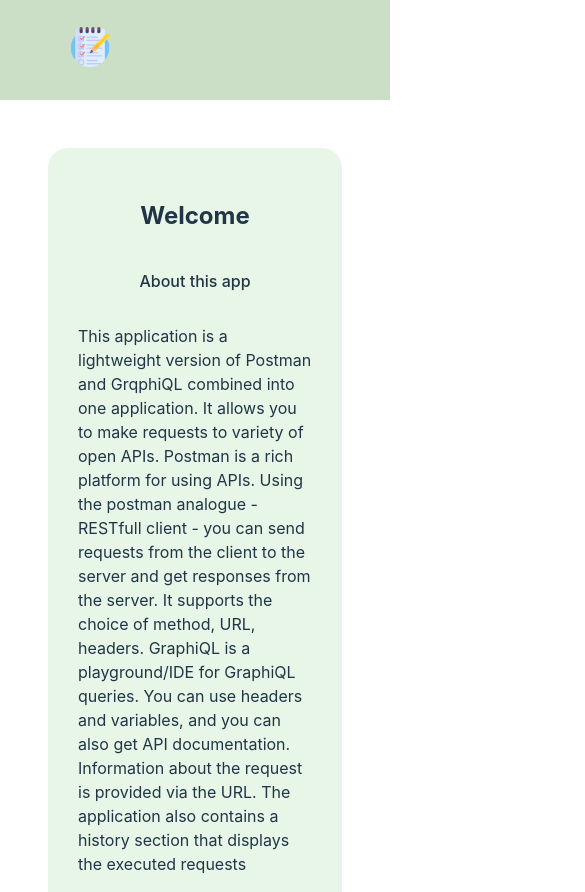
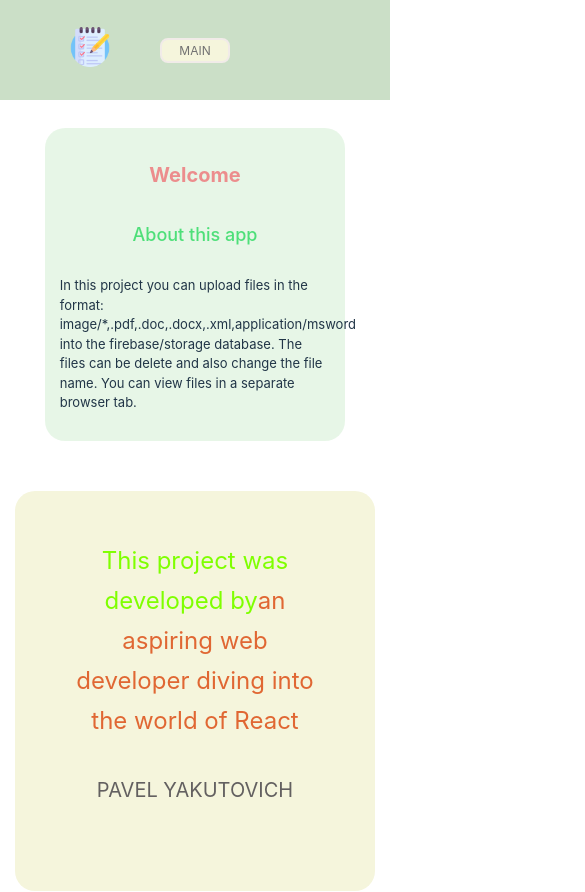
Before and after one commit to MisterYakutovich/react-project, a React (Vite) app in the folder react-project/: page / in a window 390 px wide. Shown: the top 892 px of the page, 585 px wide, since content can reach past the window. Built offline with nearby package versions, Linux system fonts and the light colour scheme; no server answers.

Commit message:
feat:add adaptive

```diff
--- a/react-project/package.json
+++ b/react-project/package.json
@@ -27,7 +27,8 @@
     "react": "^18.3.1",
     "react-dom": "^18.3.1",
     "react-redux": "^9.1.2",
-    "react-router-dom": "^6.27.0"
+    "react-router-dom": "^6.27.0",
+    "scss": "^0.2.4"
   },
   "devDependencies": {
     "@eslint/js": "^9.11.1",
@@ -37,6 +38,7 @@
     "eslint": "^9.11.1",
     "eslint-plugin-react-hooks": "^5.0.0",
     "globals": "^15.9.0",
+    "sass-embedded": "^1.80.3",
     "typescript": "^5.5.3",
     "typescript-eslint": "^8.7.0",
     "vite": "^5.4.8"
--- a/react-project/src/Welcome.module.css
+++ /dev/null
@@ -1,118 +0,0 @@
-.main_container {
-  display: flex;
-  flex-direction: column;
-  align-items: center;
-
-  gap: 50px;
-  padding: 40px;
-  margin-bottom: 40px;
-  line-height: 1.5;
-}
-
-.title {
-  font-size: 25px;
-  text-transform: uppercase;
-  text-align: center;
-}
-
-.project_description {
-  white-space: pre-line;
-  width: 100%;
-}
-
-.project_description_container,
-.course_description_container {
-  display: flex;
-  flex-direction: column;
-  align-items: center;
-  width: 70%;
-  background-color: rgba(183, 228, 183, 0.336);
-  border-radius: 20px;
-  box-sizing: border-box;
-  padding: 30px;
-  gap: 15px;
-  margin-top: 100px;
-}
-
-.highlighted_text {
-  font-weight: 500;
-  text-align: center;
-}
-
-.developers_list {
-  display: flex;
-  flex-direction: row;
-  align-items: center;
-  justify-content: space-around;
-  padding-top: 30px;
-}
-
-.developer_link {
-  text-align: center;
-  width: 40%;
-  background-color: beige;
-  border-radius: 20px;
-  padding: 20px 10px;
-}
-
-.developer_link:hover {
-  transition: 0.4s;
-  background-color: rgb(245, 245, 187);
-}
-.about {
-  position: relative;
-  height: 400px;
-  left: 0px;
-  top: 0px;
-  background-color: beige;
-  padding: 0 30px;
-  border-radius: 20px;
-  width: 70%;
-}
-.about_section_title {
-  position: relative;
-  top: 50px;
-  width: 80%;
-
-  margin: 0 auto;
-  text-align: center;
-}
-.about_title {
-  position: relative;
-  font-size: 36px;
-  line-height: 52px;
-  margin-top: 50px;
-  color: chartreuse;
-}
-.about_title span {
-  color: #e06733;
-}
-.about_description_text {
-  font-family: 'Inter';
-  font-style: normal;
-  font-weight: 400;
-  font-size: 24px;
-  line-height: 50px;
-  color: #636060;
-  /*margin-top: 40px;*/
-}
-
-@media (max-width: 1000px) {
-  .project_description_container,
-  .course_description_container,
-  .developers_description_container {
-    width: 90%;
-  }
-
-  .developers_description {
-    text-align: center;
-  }
-}
-
-@media (max-width: 532px) {
-  .project_description_container,
-  .course_description_container,
-  .developers_description_container {
-    width: 100%;
-  }
-}
--- /dev/null
+++ b/react-project/src/Welcome.module.scss
@@ -0,0 +1,368 @@
+/*.main_container {
+  display: flex;
+  flex-direction: column;
+  align-items: center;
+
+  gap: 50px;
+  padding: 40px;
+  margin-bottom: 40px;
+  line-height: 1.5;
+}
+
+.title {
+  font-size: 25px;
+  text-transform: uppercase;
+  text-align: center;
+}
+
+.project_description {
+  white-space: pre-line;
+  width: 100%;
+  font-size: 18px;
+}
+
+.project_description_container,
+.course_description_container {
+  display: flex;
+  flex-direction: column;
+  align-items: center;
+  width: 70%;
+  background-color: rgba(183, 228, 183, 0.336);
+  border-radius: 20px;
+  box-sizing: border-box;
+  padding: 15px;
+  gap: 15px;
+  margin-top: 100px;
+}
+.welcome {
+  color: rgb(236, 141, 141);
+  font-size: 25px;
+}
+.highlighted_text {
+  font-weight: 500;
+  text-align: center;
+  font-size: 22px;
+  color: #4edf79;
+}
+
+.developers_list {
+  display: flex;
+  flex-direction: row;
+  align-items: center;
+  justify-content: space-around;
+  padding-top: 30px;
+}
+
+.developer_link {
+  text-align: center;
+  width: 40%;
+  background-color: beige;
+  border-radius: 20px;
+  padding: 20px 10px;
+}
+
+.developer_link:hover {
+  transition: 0.4s;
+  background-color: rgb(245, 245, 187);
+}
+.about {
+  position: relative;
+  height: 400px;
+  left: 0px;
+  top: 0px;
+  background-color: beige;
+  padding: 0 30px;
+  border-radius: 20px;
+  width: 70%;
+}
+.about_section_title {
+  position: relative;
+  top: 50px;
+  width: 80%;
+
+  margin: 0 auto;
+  text-align: center;
+}
+.about_title {
+  position: relative;
+  font-size: 30px;
+  line-height: 52px;
+  margin-top: 50px;
+  color: chartreuse;
+}
+.about_title span {
+  color: #e06733;
+}
+.about_description_text {
+  font-family: 'Inter';
+  font-style: normal;
+  font-weight: 400;
+  font-size: 22px;
+  line-height: 50px;
+  color: #636060;
+
+}
+
+@media (max-width: 1440px) {
+  .main_container {
+    padding: 40px;
+  }
+
+  .project_description_container,
+  .about {
+    width: 70%;
+  }
+
+  .title {
+    font-size: 25px;
+  }
+
+  .project_description {
+    font-size: 18px;
+  }
+
+  .welcome {
+    font-size: 25px;
+  }
+
+  .highlighted_text {
+    font-size: 22px;
+  }
+
+  .about_title {
+    font-size: 30px;
+  }
+
+  .about_description_text {
+    font-size: 22px;
+  }
+}
+@media (max-width: 768px) {
+  .main_container {
+    padding: 20px;
+  }
+
+  .project_description_container,
+  .about {
+    width: 90%;
+  }
+
+  .title {
+    font-size: 20px;
+  }
+
+  .project_description {
+    font-size: 18px;
+  }
+
+  .welcome {
+    font-size: 20px;
+  }
+
+  .highlighted_text {
+    font-size: 18px;
+  }
+
+  .about_title {
+    font-size: 28px;
+  }
+
+  .about_description_text {
+    font-size: 20px;
+  }
+}
+@media (max-width: 500px) {
+  .project_description {
+    font-size: 13px;
+  }
+  .about_title {
+    line-height: 40px;
+    margin-top: 0px;
+    font-size: 24px;
+  }
+  }*/
+
+  $color_1: rgb(236, 141, 141);
+  $color_2: #4edf79;
+  $color_3: chartreuse;
+  $color_4: #e06733;
+  $color_5: #636060;
+  $font-family_1: 'Inter';
+  $background-color_1: rgba(183, 228, 183, 0.336);
+  $background-color_2: beige;
+  $background-color_3: rgb(245, 245, 187);
+
+  .main_container {
+    display: flex;
+    flex-direction: column;
+    align-items: center;
+    gap: 50px;
+    padding: 40px;
+    margin-bottom: 40px;
+    line-height: 1.5;
+  }
+  .title {
+    font-size: 25px;
+    text-transform: uppercase;
+    text-align: center;
+  }
+  .project_description {
+    white-space: pre-line;
+    width: 100%;
+    font-size: 18px;
+  }
+  .project_description_container {
+    display: flex;
+    flex-direction: column;
+    align-items: center;
+    width: 70%;
+    background-color: $background-color_1;
+    border-radius: 20px;
+    box-sizing: border-box;
+    padding: 15px;
+    gap: 15px;
+    margin-top: 100px;
+  }
+  .course_description_container {
+    display: flex;
+    flex-direction: column;
+    align-items: center;
+    width: 70%;
+    background-color: $background-color_1;
+    border-radius: 20px;
+    box-sizing: border-box;
+    padding: 15px;
+    gap: 15px;
+    margin-top: 100px;
+  }
+  .welcome {
+    color: $color_1;
+    font-size: 25px;
+  }
+  .highlighted_text {
+    font-weight: 500;
+    text-align: center;
+    font-size: 22px;
+    color: $color_2;
+  }
+  .developers_list {
+    display: flex;
+    flex-direction: row;
+    align-items: center;
+    justify-content: space-around;
+    padding-top: 30px;
+  }
+  .developer_link {
+    text-align: center;
+    width: 40%;
+    background-color: $background-color_2;
+    border-radius: 20px;
+    padding: 20px 10px;
+    &:hover {
+      transition: 0.4s;
+      background-color: $background-color_3;
+    }
+  }
+  .about {
+    position: relative;
+    height: 400px;
+    left: 0px;
+    top: 0px;
+    background-color: $background-color_2;
+    padding: 0 30px;
+    border-radius: 20px;
+    width: 70%;
+  }
+  .about_section_title {
+    position: relative;
+    top: 50px;
+    width: 80%;
+    margin: 0 auto;
+    text-align: center;
+  }
+  .about_title {
+    position: relative;
+    font-size: 30px;
+    line-height: 52px;
+    margin-top: 50px;
+    color: $color_3;
+    span {
+      color: $color_4;
+    }
+  }
+  .about_description_text {
+    font-family: $font-family_1;
+    font-style: normal;
+    font-weight: 400;
+    font-size: 22px;
+    line-height: 50px;
+    color: $color_5;
+  }
+  @media (max-width: 1440px) {
+    .main_container {
+      padding: 40px;
+    }
+    .project_description_container {
+      width: 70%;
+    }
+    .about {
+      width: 70%;
+    }
+    .title {
+      font-size: 25px;
+    }
+    .project_description {
+      font-size: 18px;
+    }
+    .welcome {
+      font-size: 25px;
+    }
+    .highlighted_text {
+      font-size: 22px;
+    }
+    .about_title {
+      font-size: 30px;
+    }
+    .about_description_text {
+      font-size: 22px;
+    }
+  }
+  @media (max-width: 768px) {
+    .main_container {
+      padding: 20px;
+    }
+    .project_description_container {
+      width: 90%;
+    }
+    .about {
+      width: 90%;
+    }
+    .title {
+      font-size: 20px;
+    }
+    .project_description {
+      font-size: 18px;
+    }
+    .welcome {
+      font-size: 20px;
+    }
+    .highlighted_text {
+      font-size: 18px;
+    }
+    .about_title {
+      font-size: 28px;
+    }
+    .about_description_text {
+      font-size: 20px;
+    }
+  }
+  @media (max-width: 500px) {
+    .project_description {
+      font-size: 13px;
+    }
+    .about_title {
+      line-height: 40px;
+      margin-top: 0px;
+      font-size: 24px;
+    }
+  }
--- a/react-project/src/Welcome.tsx
+++ b/react-project/src/Welcome.tsx
@@ -1,22 +1,16 @@
-import styles from './Welcome.module.css';
+import styles from './Welcome.module.scss';
 
 function Welcome() {
   return (
     <main className={styles.main_container}>
       <section className={styles.project_description_container}>
-        <h2>Welcome</h2>
+        <h2 className={styles.welcome}>Welcome</h2>
         <span className={styles.highlighted_text}>About this app</span>
         <p className={styles.project_description}>
-          This application is a lightweight version of Postman and GrqphiQL
-          combined into one application. It allows you to make requests to
-          variety of open APIs. Postman is a rich platform for using APIs. Using
-          the postman analogue - RESTfull client - you can send requests from
-          the client to the server and get responses from the server. It
-          supports the choice of method, URL, headers. GraphiQL is a
-          playground/IDE for GraphiQL queries. You can use headers and
-          variables, and you can also get API documentation. Information about
-          the request is provided via the URL. The application also contains a
-          history section that displays the executed requests
+        In this project you can upload files in the format:
+        image/*,.pdf,.doc,.docx,.xml,application/msword into the firebase/storage database.
+        The files can be delete and also change the file name.
+        You can view files in a separate browser tab.
         </p>
       </section>
 
@@ -24,8 +18,8 @@ function Welcome() {
         <div className={styles.about_section_title}>
           <p className={styles.about_title}>
             This project was developed by
-            <span>
-              an aspiring web developer diving into the world of React
+             <span>
+               an aspiring web developer diving into the world of React
             </span>
           </p>
           <p className={styles.about_description_text}>PAVEL YAKUTOVICH</p>
--- a/react-project/src/components/header/Header.module.css
+++ b/react-project/src/components/header/Header.module.css
@@ -15,8 +15,9 @@
 
 .wrapper {
   width: 100%;
-  display: grid;
-  grid-template-columns: repeat(2, 1fr);
+  display: flex;
+  justify-content: space-between;
+  /*grid-template-columns: repeat(2, 1fr);*/
   align-items: center;
   text-transform: uppercase;
 }
@@ -70,7 +71,7 @@
   background-color: #499a18;
 }
 .wrapper_button {
-  margin-left: 500px;
+  margin-left: 0px;
 }
 .lang_switcher {
   text-align: center;
@@ -100,14 +101,18 @@
     height: 30px;
     border-radius: 8px;
     font-size: 12px;
-    margin-right: 0px;
+
   }
 
   .header {
     padding: 0 20px;
   }
 }
-
+@media screen and (max-width: 768px) {
+  .button {
+   margin-left: -200px;
+  }
+}
 @media screen and (max-width: 500px) {
   .wrapper {
     padding: 0 10px;
--- a/react-project/src/components/sidebar/Sidebar.module.css
+++ b/react-project/src/components/sidebar/Sidebar.module.css
@@ -11,6 +11,7 @@
   display: flex;
   justify-content: space-between;
   list-style-type: none;
+  padding: 0;
 }
 .details {
   text-align: center;
```
Also changed, not shown: react-project/src/Home.module.css (+14 -0 lines), react-project/src/Home.tsx (+4 -4 lines), 1 other file (tests, documents, lock files or other folders).
